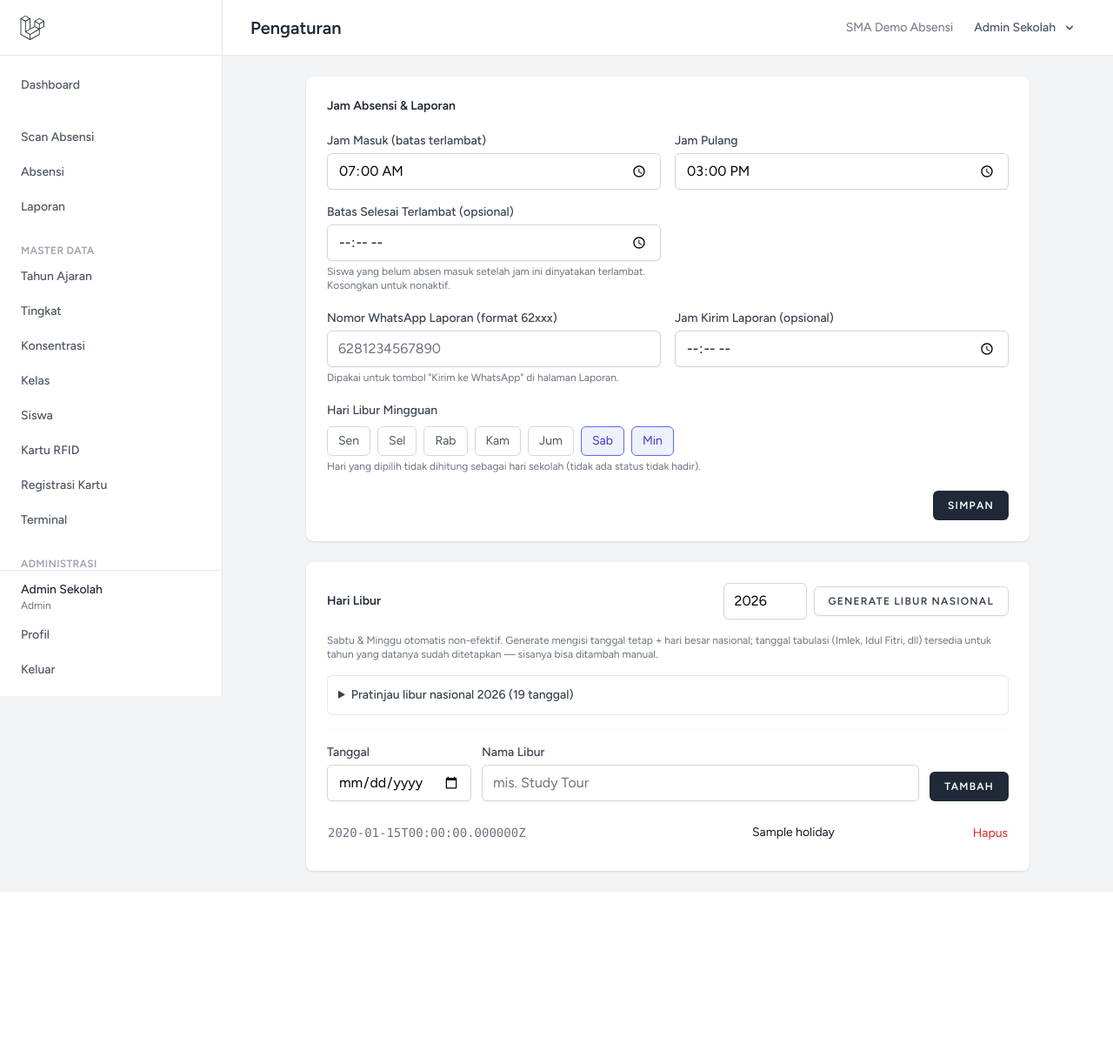
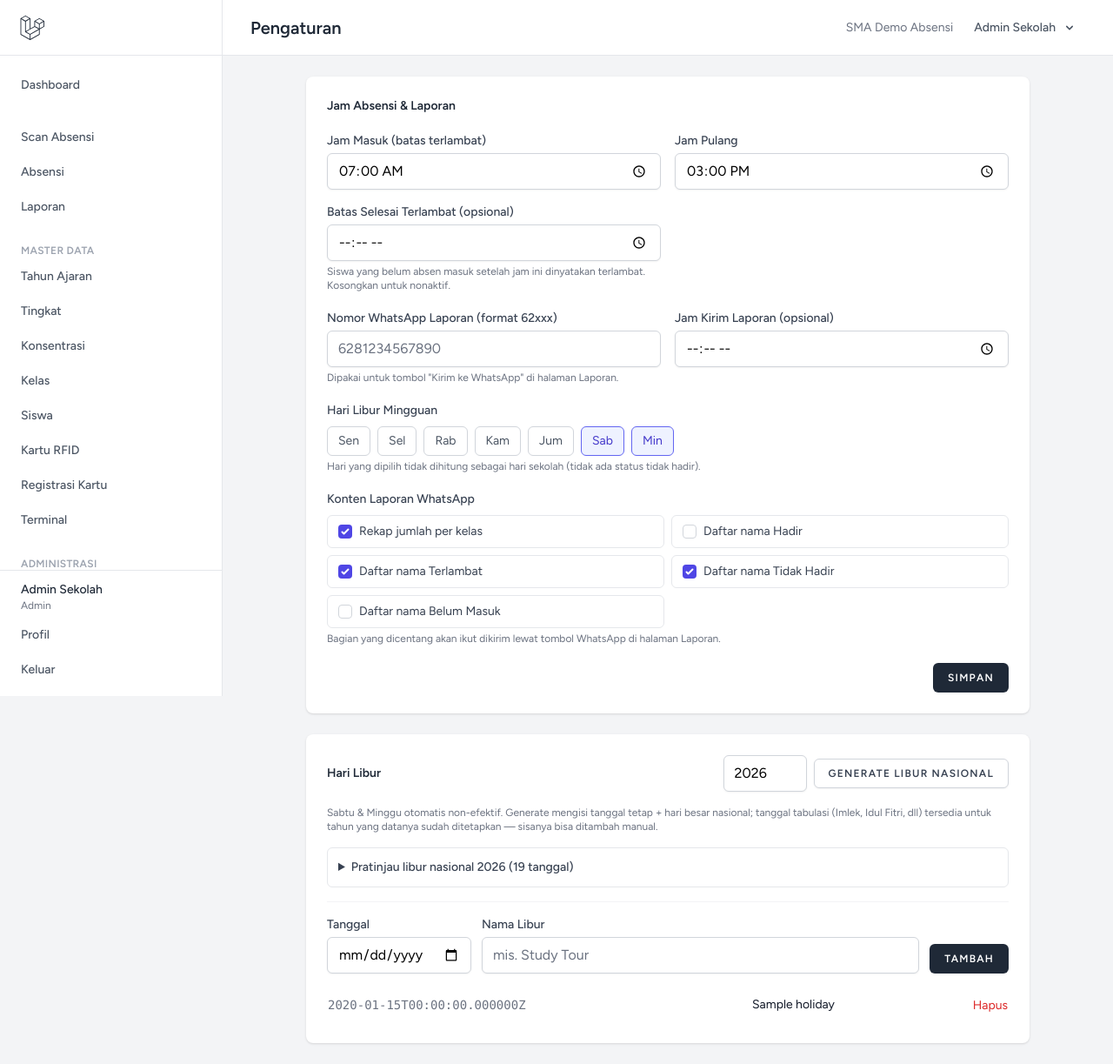
Before and after one commit to shakanaaa/absensi-RFID, a Laravel app: page /settings in a window 1280 px wide. Shown: the whole page at 87% size. Before the commit the page ends 1005 px from the top, so only its background shows below. Run offline with Laravel 12, Linux system fonts and the light colour scheme; a user stored in the database is signed in; data comes from the database, SQL or seed files in the repository; tables that the repository leaves empty hold one stand-in row (values such as "Sample post"); style sheets or scripts are compiled from the project's sources; some libraries are stand-ins or nearby versions.

Commit message:
Atur konten laporan WhatsApp per sekolah
school_settings.wa_report_options: centang bagian yang dikirim —
rekap jumlah per kelas dan/atau daftar nama per status (hadir,
terlambat, tidak hadir, belum masuk). Default tetap seperti semula.
Kelas tanpa bagian terpilih tidak ikut dikirim.

Generated with [Devin](https://devin.ai)

Co-Authored-By: Devin <158243242+devin-ai-integration[bot]@users.noreply.github.com>

```diff
--- a/app/Http/Controllers/SettingsController.php
+++ b/app/Http/Controllers/SettingsController.php
@@ -39,6 +39,7 @@ class SettingsController extends Controller
                 'whatsapp_number' => $settings->whatsapp_number,
                 'report_send_time' => $settings->report_send_time?->format('H:i'),
                 'weekly_off_days' => $settings->weekly_off_days ?? SchoolDayService::DEFAULT_OFF_DAYS,
+                'wa_report' => $settings->waReportSections(),
             ],
             'holidays' => SchoolHoliday::where('school_id', $school->id)
                 ->orderBy('holiday_date')->get(['id', 'holiday_date', 'name']),
@@ -62,6 +63,8 @@ class SettingsController extends Controller
             'report_send_time' => ['nullable', 'date_format:H:i'],
             'weekly_off_days' => ['present', 'array'],
             'weekly_off_days.*' => ['integer', 'between:1,7'],
+            'wa_report' => ['sometimes', 'array'],
+            'wa_report.*' => ['boolean'],
         ]);
 
         $school = School::findOrFail($request->user()->school_id);
@@ -75,6 +78,12 @@ class SettingsController extends Controller
                 'whatsapp_number' => $data['whatsapp_number'] ?? null,
                 'report_send_time' => isset($data['report_send_time']) ? $data['report_send_time'].':00' : null,
                 'weekly_off_days' => array_values(array_unique(array_map('intval', $data['weekly_off_days']))),
+                'wa_report_options' => isset($data['wa_report'])
+                    ? array_intersect_key($data['wa_report'], [
+                        'counts' => 1, 'hadir' => 1, 'terlambat' => 1,
+                        'tidak_hadir' => 1, 'belum_masuk' => 1,
+                    ])
+                    : null,
             ]
         );
 
--- a/app/Models/SchoolSetting.php
+++ b/app/Models/SchoolSetting.php
@@ -17,7 +17,24 @@ class SchoolSetting extends Model
             'late_deadline_time' => 'datetime:H:i:s',
             'report_send_time' => 'datetime:H:i:s',
             'weekly_off_days' => 'array',
+            'wa_report_options' => 'array',
         ];
+    }
+
+    /** Bagian laporan WA yang aktif; null → bawaan (counts + terlambat + tidak_hadir). */
+    public function waReportSections(): array
+    {
+        $defaults = [
+            'counts' => true,
+            'hadir' => false,
+            'terlambat' => true,
+            'tidak_hadir' => true,
+            'belum_masuk' => false,
+        ];
+
+        $saved = $this->wa_report_options;
+
+        return is_array($saved) ? array_merge($defaults, array_intersect_key($saved, $defaults)) : $defaults;
     }
 
     public function school(): BelongsTo
--- a/resources/js/Pages/Settings/Index.vue
+++ b/resources/js/Pages/Settings/Index.vue
@@ -22,7 +22,16 @@ const form = useForm({
     whatsapp_number: props.settings.whatsapp_number ?? '',
     report_send_time: props.settings.report_send_time ?? '',
     weekly_off_days: [...(props.settings.weekly_off_days ?? [6, 7])],
+    wa_report: { ...(props.settings.wa_report ?? {}) },
 });
+
+const WA_SECTIONS = [
+    { key: 'counts', label: 'Rekap jumlah per kelas' },
+    { key: 'hadir', label: 'Daftar nama Hadir' },
+    { key: 'terlambat', label: 'Daftar nama Terlambat' },
+    { key: 'tidak_hadir', label: 'Daftar nama Tidak Hadir' },
+    { key: 'belum_masuk', label: 'Daftar nama Belum Masuk' },
+];
 
 const WEEKDAYS = [
     { value: 1, label: 'Sen' },
@@ -130,6 +139,22 @@ const holidayDates = computed(() => new Set(props.holidays.map((h) => h.holiday_
                     <p class="mt-1 text-xs text-gray-500">Hari yang dipilih tidak dihitung sebagai hari sekolah (tidak ada status tidak hadir).</p>
                 </div>
 
+                <div>
+                    <InputLabel value="Konten Laporan WhatsApp" />
+                    <div class="mt-2 grid gap-2 sm:grid-cols-2">
+                        <label
+                            v-for="s in WA_SECTIONS"
+                            :key="s.key"
+                            class="flex cursor-pointer items-center gap-2 rounded-md border border-gray-200 px-3 py-2 text-sm text-gray-700"
+                        >
+                            <input v-model="form.wa_report[s.key]" type="checkbox" class="rounded border-gray-300 text-indigo-600 focus:ring-indigo-500" />
+                            {{ s.label }}
+                        </label>
+                    </div>
+                    <InputError :message="form.errors['wa_report']" class="mt-1" />
+                    <p class="mt-1 text-xs text-gray-500">Bagian yang dicentang akan ikut dikirim lewat tombol WhatsApp di halaman Laporan.</p>
+                </div>
+
                 <div class="flex justify-end">
                     <PrimaryButton :disabled="form.processing">Simpan</PrimaryButton>
                 </div>
```
Also changed, not shown: app/Services/DailyReportService.php (+36 -9 lines), tests/Feature/ReportTest.php (+58 -0 lines), database/migrations/2026_11_28_000002_add_wa_report_options_to_school_settings.php (added).
